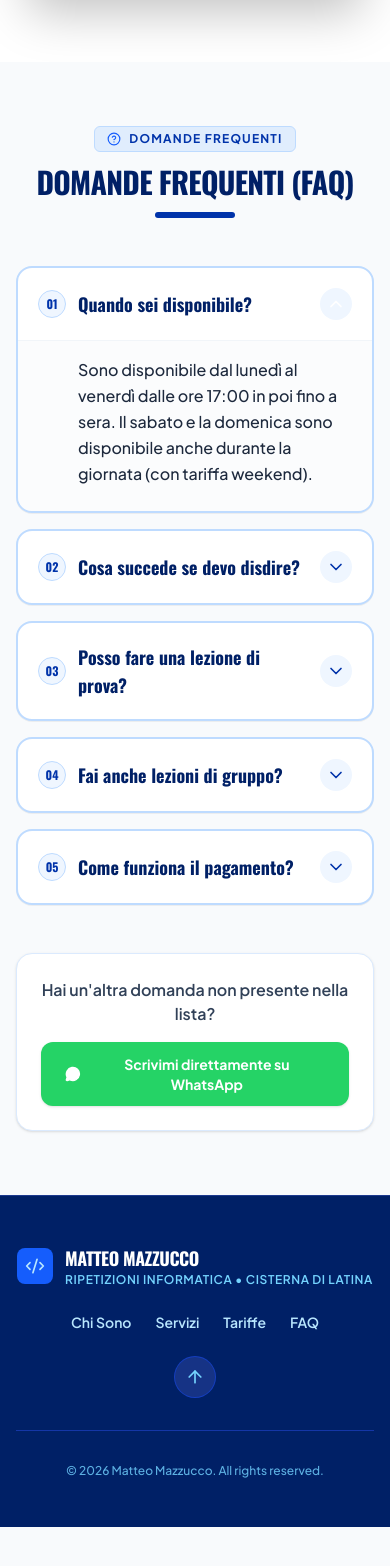
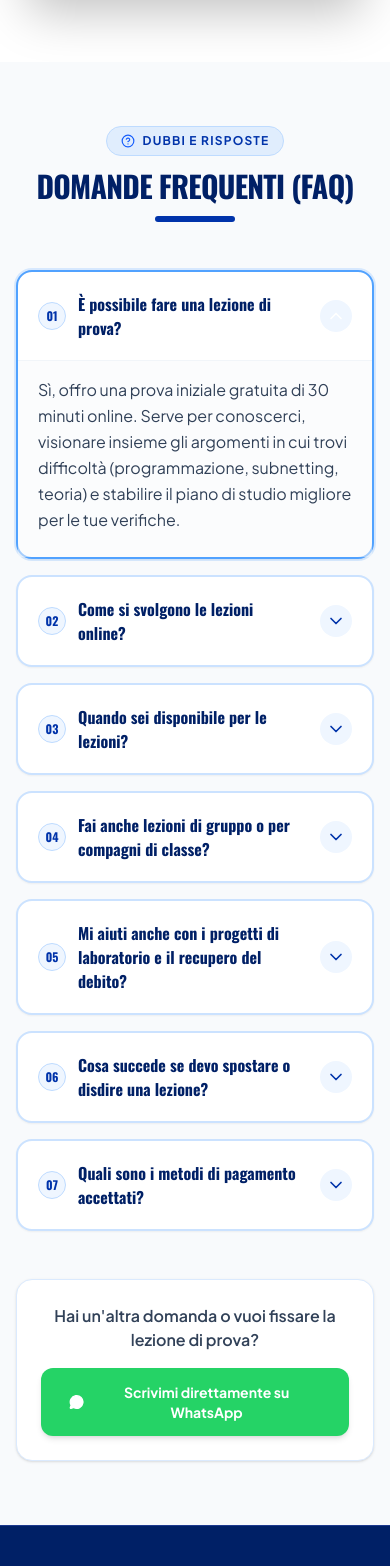
Before and after one commit to subtotalcrib6/ripetizioni, a React (Vite) app: page / in a window 390 px wide. Shown: the part 6782-8348 px from the top of the page. Before the commit the page ends 8309 px from the top, so only its background shows below. Built offline with nearby package versions, Linux system fonts and the light colour scheme.

Commit message:
Update Faq.tsx

```diff
--- a/src/components/Faq.tsx
+++ b/src/components/Faq.tsx
@@ -1,35 +1,45 @@
 import React, { useState } from 'react';
-import { HelpCircle, ChevronDown, MessageCircle } from 'lucide-react';
+import { HelpCircle, ChevronDown, MessageCircle, Sparkles } from 'lucide-react';
 import { WHATSAPP_LINK } from './Navbar';
 
 interface FAQItem {
   question: string;
   answer: string;
+  highlight?: boolean;
 }
 
 export const Faq: React.FC = () => {
-  const [openIndex, setOpenIndex] = useState<number | null>(0); // First FAQ open by default
+  const [openIndex, setOpenIndex] = useState<number | null>(0);
 
   const faqs: FAQItem[] = [
     {
-      question: "Quando sei disponibile?",
-      answer: "Sono disponibile dal lunedì al venerdì dalle ore 17:00 in poi fino a sera. Il sabato e la domenica sono disponibile anche durante la giornata (con tariffa weekend)."
+      question: "È possibile fare una lezione di prova?",
+      answer: "Sì, offro una prova iniziale gratuita di 30 minuti online. Serve per conoscerci, visionare insieme gli argomenti in cui trovi difficoltà (programmazione, subnetting, teoria) e stabilire il piano di studio migliore per le tue verifiche.",
+      highlight: true
     },
     {
-      question: "Cosa succede se devo disdire?",
-      answer: "Basta chiamarmi o mandarmi un messaggio su WhatsApp e rimandiamo la lezione senza problemi."
+      question: "Come si svolgono le lezioni online?",
+      answer: "Le lezioni online si svolgono tramite Google Meet o Discord con condivisione schermo ad alta qualità. Lavoriamo insieme in tempo reale su VS Code (Live Share), simulatori di rete come Cisco Packet Tracer e lavagna digitale. A fine lezione ti lascio sempre gli appunti e il codice commentato riga per riga."
     },
     {
-      question: "Posso fare una lezione di prova?",
-      answer: "Sì, è possibile fare una lezione di prova gratuita di 30 minuti, esclusivamente online."
+      question: "Quando sei disponibile per le lezioni?",
+      answer: "Dal lunedì al venerdì sono disponibile dalle 17:00 fino a sera (perfetto per il doposcuola). Il sabato e la domenica sono disponibile anche durante la giornata per sessioni intensive pre-verifica."
     },
     {
-      question: "Fai anche lezioni di gruppo?",
-      answer: "Sì, se l'argomento è lo stesso la tariffa scende a 10€ a persona. Altrimenti rimane la tariffa standard di 15€/ora a persona."
+      question: "Fai anche lezioni di gruppo o per compagni di classe?",
+      answer: "Certamente! Se sei con un compagno di classe e dovete preparare la stessa verifica o progetto di laboratorio, la tariffa scende a 10€/ora a persona (invece di 15€/ora per la lezione individuale)."
     },
     {
-      question: "Come funziona il pagamento?",
-      answer: "Il pagamento è anticipato. In presenza si salda all'arrivo, online ci troviamo prima e si effettua il saldo prima di iniziare la spiegazione."
+      question: "Mi aiuti anche con i progetti di laboratorio e il recupero del debito?",
+      answer: "Assolutamente sì. Non mi limito a spiegare la teoria: scriviamo codice insieme, simuliamo le verifiche pratiche e risolviamo i bug. Preparo anche programmi intensivi estivi per il recupero del debito e per la Seconda Prova dell'Esame di Stato."
+    },
+    {
+      question: "Cosa succede se devo spostare o disdire una lezione?",
+      answer: "Nessun problema: basta avvisarmi con un messaggio su WhatsApp (preferibilmente con un po' di preavviso) e riprogrammiamo la lezione nel primo slot libero."
+    },
+    {
+      question: "Quali sono i metodi di pagamento accettati?",
+      answer: "Massima comodità e trasparenza: per le lezioni online puoi pagare tramite Satispay, PayPal o Bonifico istantaneo prima della lezione. In presenza puoi saldare direttamente di persona."
     }
   ];
 
@@ -43,9 +53,9 @@ export const Faq: React.FC = () => {
 
         {/* Section Header */}
         <div className="text-center mb-12">
-          <div className="inline-flex items-center gap-2 px-3 py-1 rounded-md bg-blue-100/80 dark:bg-blue-950/80 border border-blue-200 dark:border-blue-800 text-[#0033aa] dark:text-sky-300 text-xs font-bold uppercase tracking-widest mb-3">
+          <div className="inline-flex items-center gap-2 px-3.5 py-1.5 rounded-full bg-blue-100/80 dark:bg-blue-950/80 border border-blue-200 dark:border-blue-800 text-[#0033aa] dark:text-sky-300 text-xs font-bold uppercase tracking-widest mb-3">
             <HelpCircle className="w-3.5 h-3.5 text-blue-600 dark:text-sky-400" />
-            <span>Domande Frequenti</span>
+            <span>Dubbi e Risposte</span>
           </div>
           <h2 className="text-3xl sm:text-5xl font-black text-[#002066] dark:text-slate-100 uppercase tracking-tight font-display">
             DOMANDE FREQUENTI (FAQ)
@@ -61,11 +71,15 @@ export const Faq: React.FC = () => {
             return (
               <div
                 key={idx}
-                className="bg-white dark:bg-slate-900 rounded-2xl border-2 border-blue-200 dark:border-slate-800 overflow-hidden transition-all duration-200 shadow-2xs hover:border-[#0033aa] dark:hover:border-sky-400"
+                className={`bg-white dark:bg-slate-900 rounded-2xl border-2 transition-all duration-200 shadow-xs ${
+                  faq.highlight
+                    ? 'border-blue-400 dark:border-sky-500 ring-2 ring-blue-400/20'
+                    : 'border-blue-200/80 dark:border-slate-800 hover:border-[#0033aa] dark:hover:border-sky-400'
+                }`}
               >
                 <button
                   onClick={() => toggleFaq(idx)}
-                  className="w-full text-left p-5 sm:p-6 flex items-center justify-between gap-4 font-display font-bold text-lg sm:text-xl text-[#002066] dark:text-slate-100 hover:text-[#0033aa] dark:hover:text-sky-400 transition-colors focus:outline-hidden focus:bg-blue-50/50 dark:focus:bg-slate-800/50"
+                  className="w-full text-left p-5 sm:p-6 flex items-center justify-between gap-4 font-display font-bold text-base sm:text-lg text-[#002066] dark:text-slate-100 hover:text-[#0033aa] dark:hover:text-sky-400 transition-colors focus:outline-hidden"
                   aria-expanded={isOpen}
                   id={`faq-btn-${idx}`}
                 >
@@ -73,7 +87,14 @@ export const Faq: React.FC = () => {
                     <span className="w-7 h-7 rounded-full bg-blue-50 dark:bg-slate-800 border border-blue-200 dark:border-slate-700 text-[#0033aa] dark:text-sky-400 text-xs font-black flex items-center justify-center shrink-0">
                       0{idx + 1}
                     </span>
-                    <span>{faq.question}</span>
+                    <span className="flex items-center gap-2">
+                      {faq.question}
+                      {faq.highlight && (
+                        <span className="hidden sm:inline-flex items-center gap-1 bg-emerald-100 text-emerald-800 dark:bg-emerald-950 dark:text-emerald-300 text-[11px] font-bold px-2 py-0.5 rounded-md">
+                          <Sparkles className="w-3 h-3" /> Prova Gratuita
+                        </span>
+                      )}
+                    </span>
                   </span>
                   <div
                     className={`w-8 h-8 rounded-full bg-blue-50 dark:bg-slate-800 flex items-center justify-center text-[#0033aa] dark:text-sky-400 transition-transform duration-300 shrink-0 ${
@@ -85,8 +106,8 @@ export const Faq: React.FC = () => {
                 </button>
 
                 {isOpen && (
-                  <div className="px-5 pb-6 sm:px-6 sm:pb-6 text-slate-700 dark:text-slate-300 text-base leading-relaxed border-t border-slate-100 dark:border-slate-800 pt-4 bg-slate-50/50 dark:bg-slate-950/50 animate-in fade-in-50 duration-200">
-                    <p className="pl-10 font-medium text-slate-800 dark:text-slate-200">
+                  <div className="px-5 pb-6 sm:px-6 sm:pb-6 text-slate-700 dark:text-slate-300 text-base leading-relaxed border-t border-slate-100 dark:border-slate-800 pt-4 bg-slate-50/50 dark:bg-slate-950/50">
+                    <p className="sm:pl-10 font-normal text-slate-700 dark:text-slate-300">
                       {faq.answer}
                     </p>
                   </div>
@@ -98,14 +119,14 @@ export const Faq: React.FC = () => {
 
         {/* FAQ Bottom Contact Helper */}
         <div className="mt-12 text-center bg-white dark:bg-slate-900 p-6 sm:p-8 rounded-2xl border border-blue-100 dark:border-slate-800 shadow-sm">
-          <p className="text-slate-700 dark:text-slate-300 font-semibold mb-4">
-            Hai un'altra domanda non presente nella lista?
+          <p className="text-slate-700 dark:text-slate-300 font-semibold mb-4 text-base sm:text-lg">
+            Hai un'altra domanda o vuoi fissare la lezione di prova?
           </p>
           <a
             href={WHATSAPP_LINK}
             target="_blank"
             rel="noopener noreferrer"
-            className="inline-flex items-center gap-2 bg-[#25D366] hover:bg-[#20ba5a] text-white font-bold px-6 py-3 rounded-xl text-sm transition-all shadow-sm"
+            className="inline-flex items-center gap-2 bg-[#25D366] hover:bg-[#20ba5a] text-white font-bold px-7 py-3.5 rounded-xl text-sm transition-all shadow-md hover:shadow-lg hover:scale-[1.02]"
             id="faq-bottom-whatsapp-btn"
           >
             <MessageCircle className="w-4 h-4 fill-current" />
```
